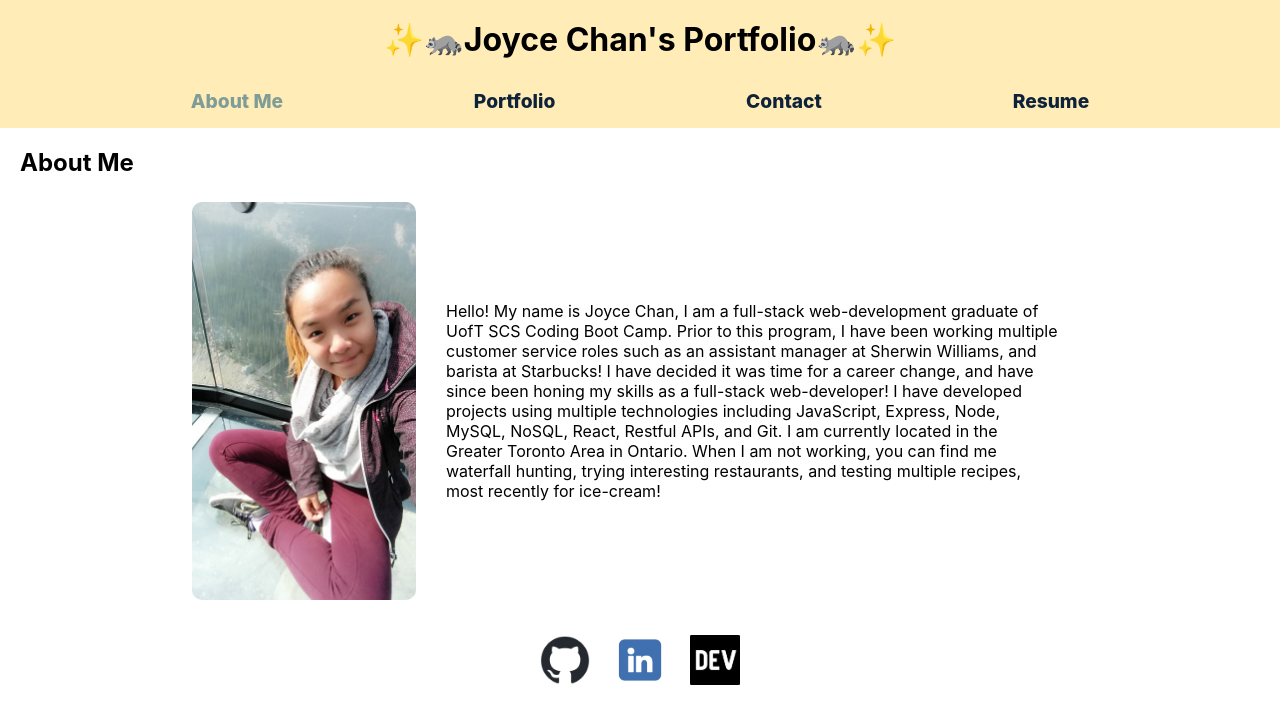
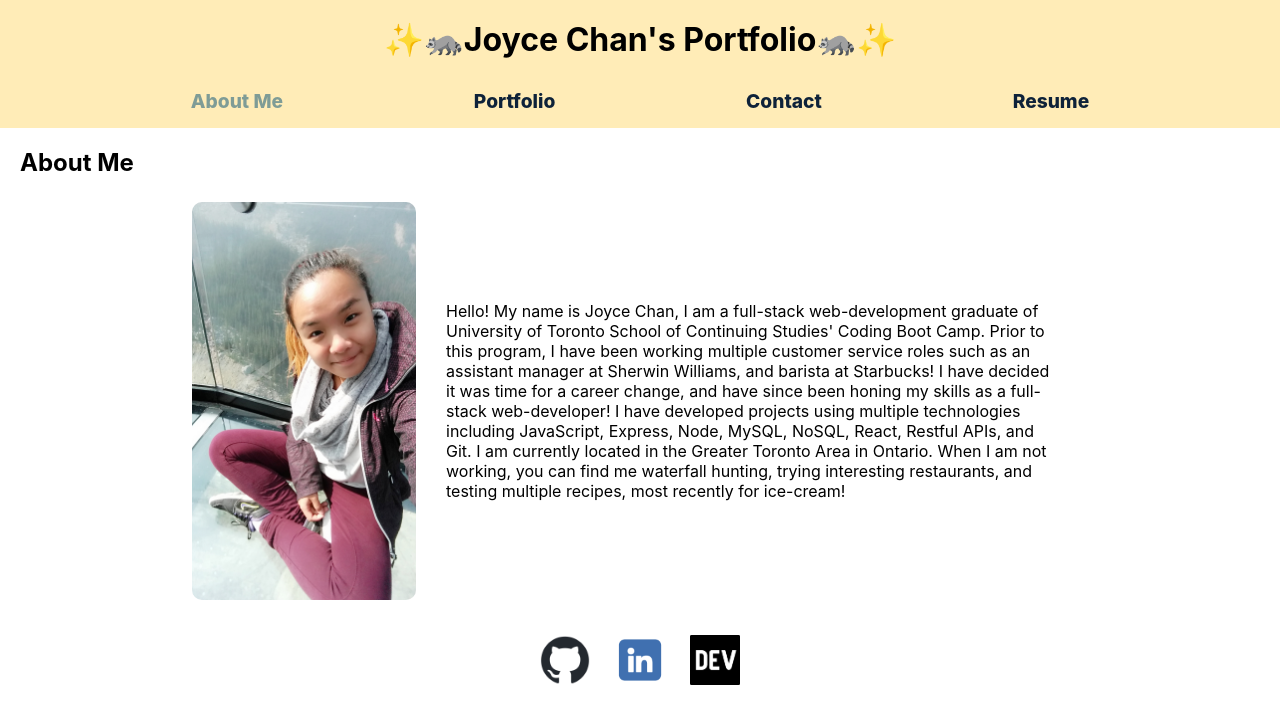
Before and after one commit to jaychan0125/Joyces-React-Portfolio, a React (Create React App) app: page / in a window 1280 px wide. Shown: the top 724 px of the page. Built offline with nearby package versions, Linux system fonts and the light colour scheme.

Commit message:
fixed about me

```diff
--- a/src/components/pages/about-me.jsx
+++ b/src/components/pages/about-me.jsx
@@ -10,7 +10,7 @@ function AboutMe() {
 
         <p className="abt-me-blub">
           Hello! My name is Joyce Chan, I am a full-stack web-development
-          graduate of UofT SCS Coding Boot Camp. Prior to this program, I have
+          graduate of University of Toronto School of Continuing Studies' Coding Boot Camp. Prior to this program, I have
           been working multiple customer service roles such as an assistant
           manager at Sherwin Williams, and barista at Starbucks! I have decided
           it was time for a career change, and have since been honing my skills
```
